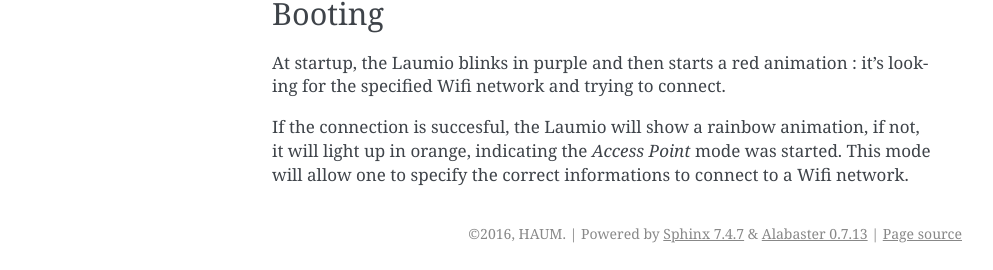
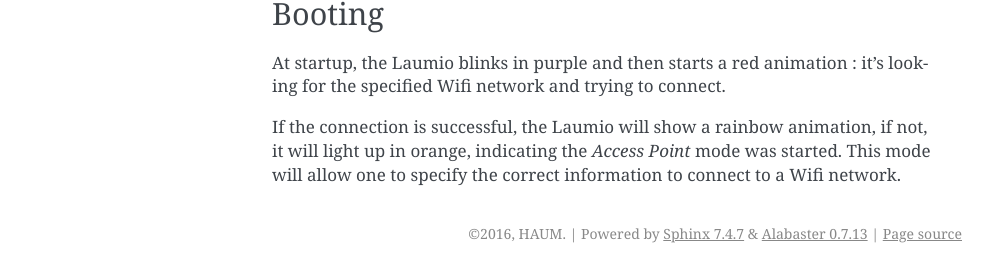
Before and after one commit to haum/laumio, a Sphinx documentation site: the page built from doc/source/design.rst, in a window 1280 px wide. Shown: the part 1452-1722 px from the top of the page, without its empty margins (148-1141 px from the left). Built offline with Sphinx 7.4.7, drawn with Linux system fonts in a browser that asks for light colours.

Commit message:
Correcting mitakes in doc

```diff
--- a/doc/source/bash.rst
+++ b/doc/source/bash.rst
@@ -1,7 +1,7 @@
 Simple Bash Interface
 =====================
 
-The Laumio can be controlled simply using socat_ or any other well-designed network tool.
+The Laumio can be controlled simply using `socat`_ or any other well-designed network tool.
 
 One can use the following boilerplate :
 
@@ -51,4 +51,5 @@ You can also send various commands in one request as in the following example:
 
 In this command, the Laumio is entirely red colored; then the top LED is set to white color.
 
+
 .. _socat: http://www.dest-unreach.org/socat/
--- a/doc/source/design.rst
+++ b/doc/source/design.rst
@@ -46,9 +46,9 @@ Booting
 At startup, the Laumio blinks in purple and then starts a red animation : it's looking for
 the specified Wifi network and trying to connect.
 
-If the connection is succesful, the Laumio will show a rainbow animation, if not, it will
+If the connection is successful, the Laumio will show a rainbow animation, if not, it will
 light up in orange, indicating the *Access Point* mode was started. This mode will allow
-one to specify the correct informations to connect to a Wifi network.
+one to specify the correct information to connect to a Wifi network.
 
 
 .. _Ikea FADO lamp: http://www.ikea.com/us/en/catalog/products/70096377/
```
